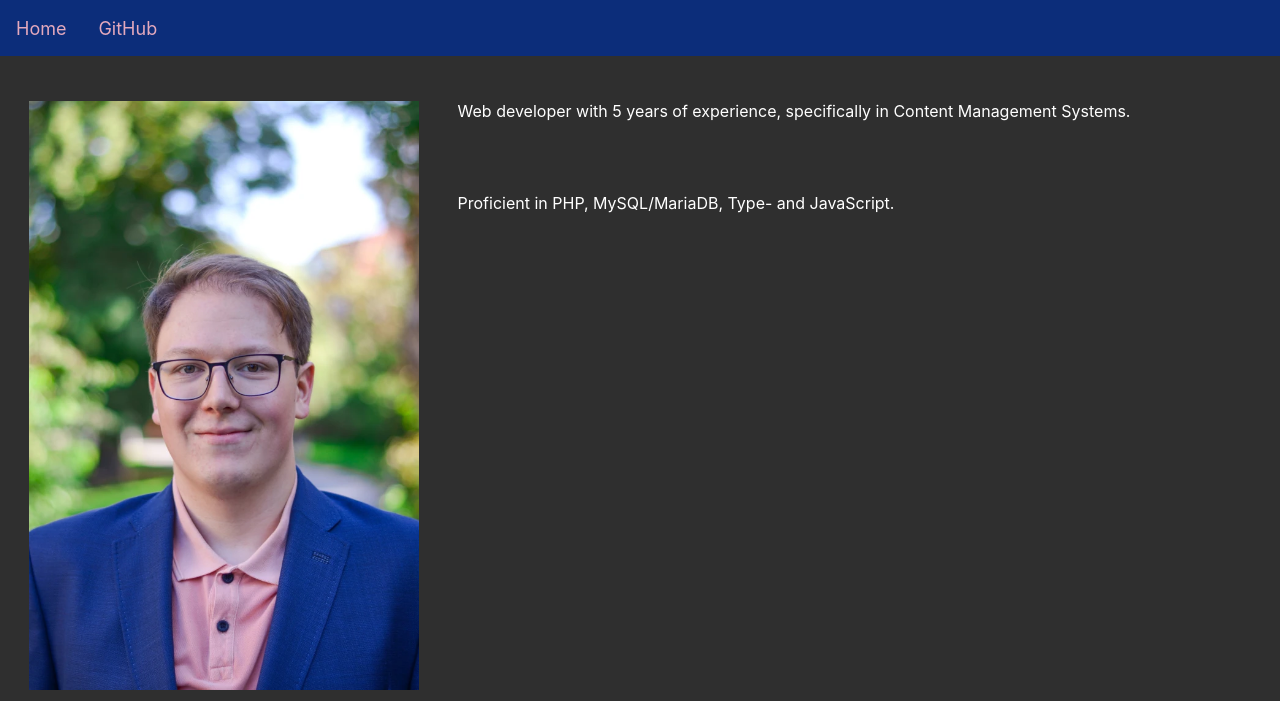
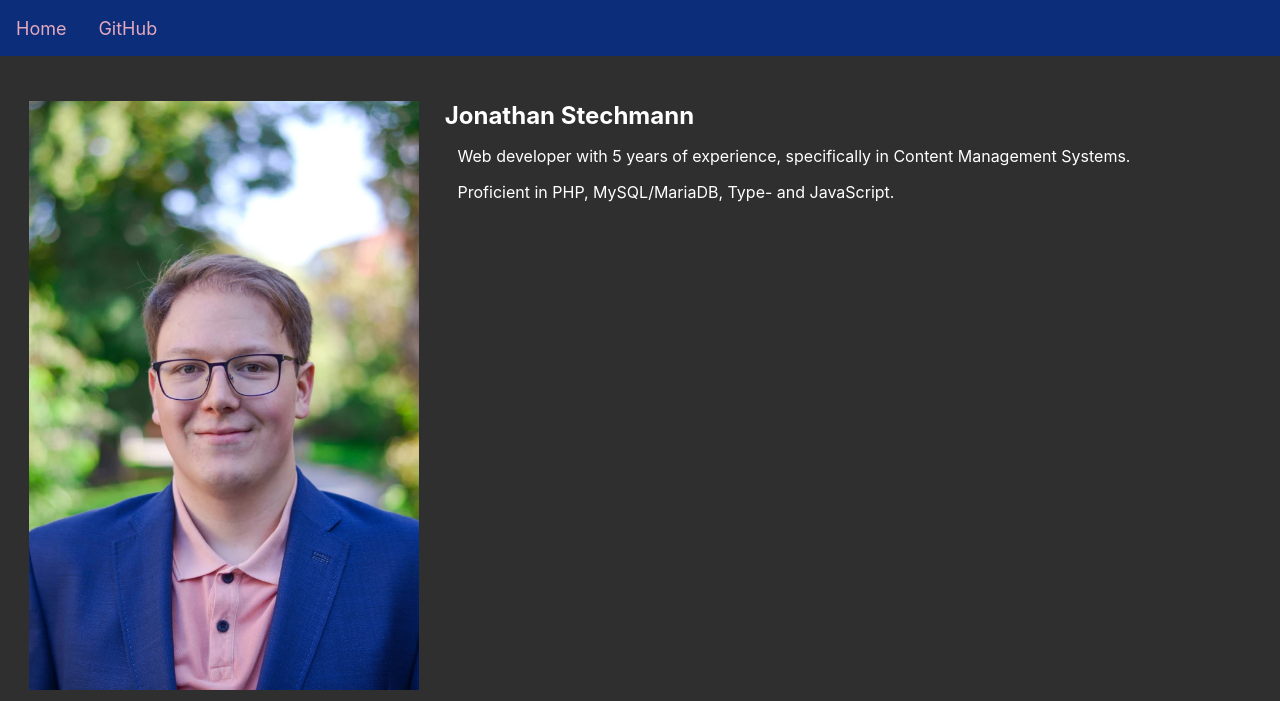
Before and after one commit to j-stechmann/homepage, a website built with Vite: page index.html in a window 1280 px wide. Shown: the top 701 px of the page. Built offline with nearby package versions, Linux system fonts and the light colour scheme.

Commit message:
add name to content
Signed-off-by: jstechmann <stechmann@secondred.de>

```diff
--- a/index.html
+++ b/index.html
@@ -75,8 +75,8 @@
             </figure>
         </div>
         <div class="col-2-3">
-            <p>Web developer with 5 years of experience, specifically in Content Management Systems.</p><br>
-            <br>
+            <h1>Jonathan Stechmann</h1>
+            <p>Web developer with 5 years of experience, specifically in Content Management Systems.</p>
             <p>Proficient in PHP, MySQL/MariaDB, Type- and JavaScript.</p>
         </div>
     </div>
```
